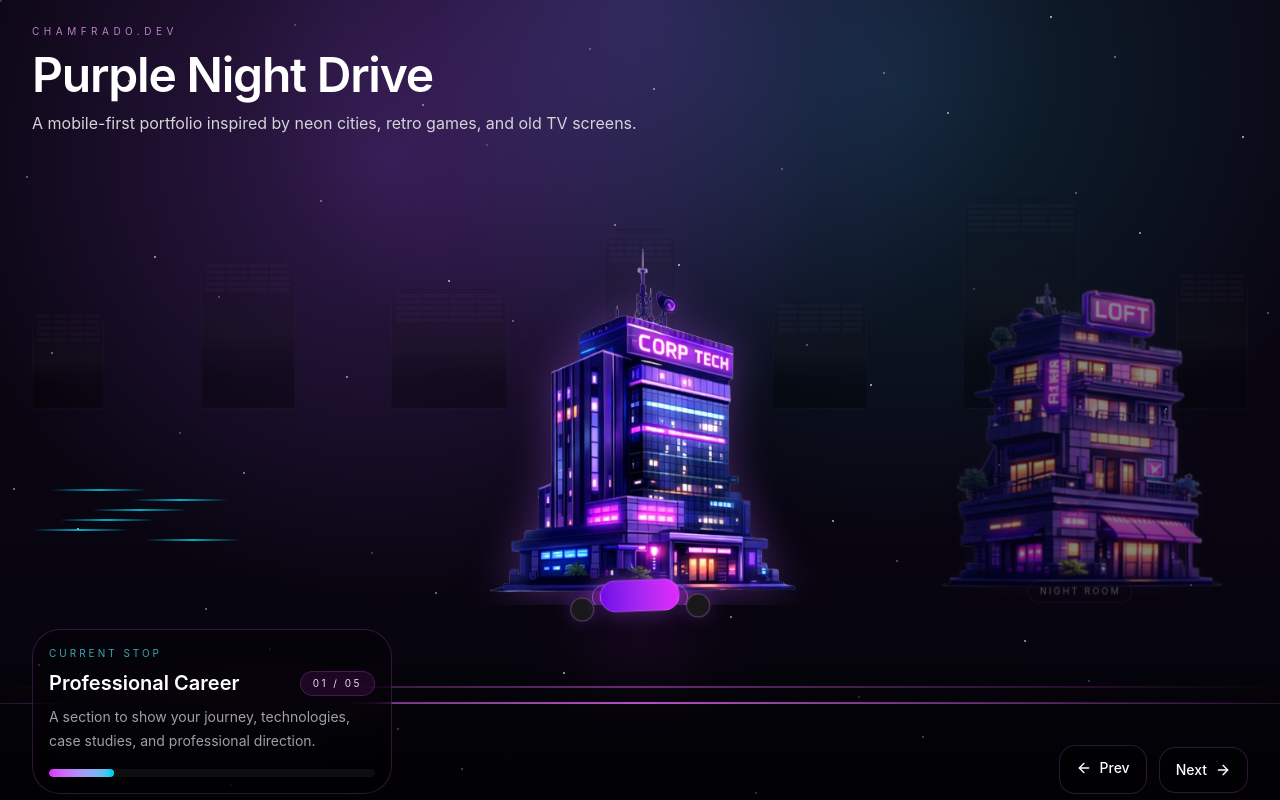
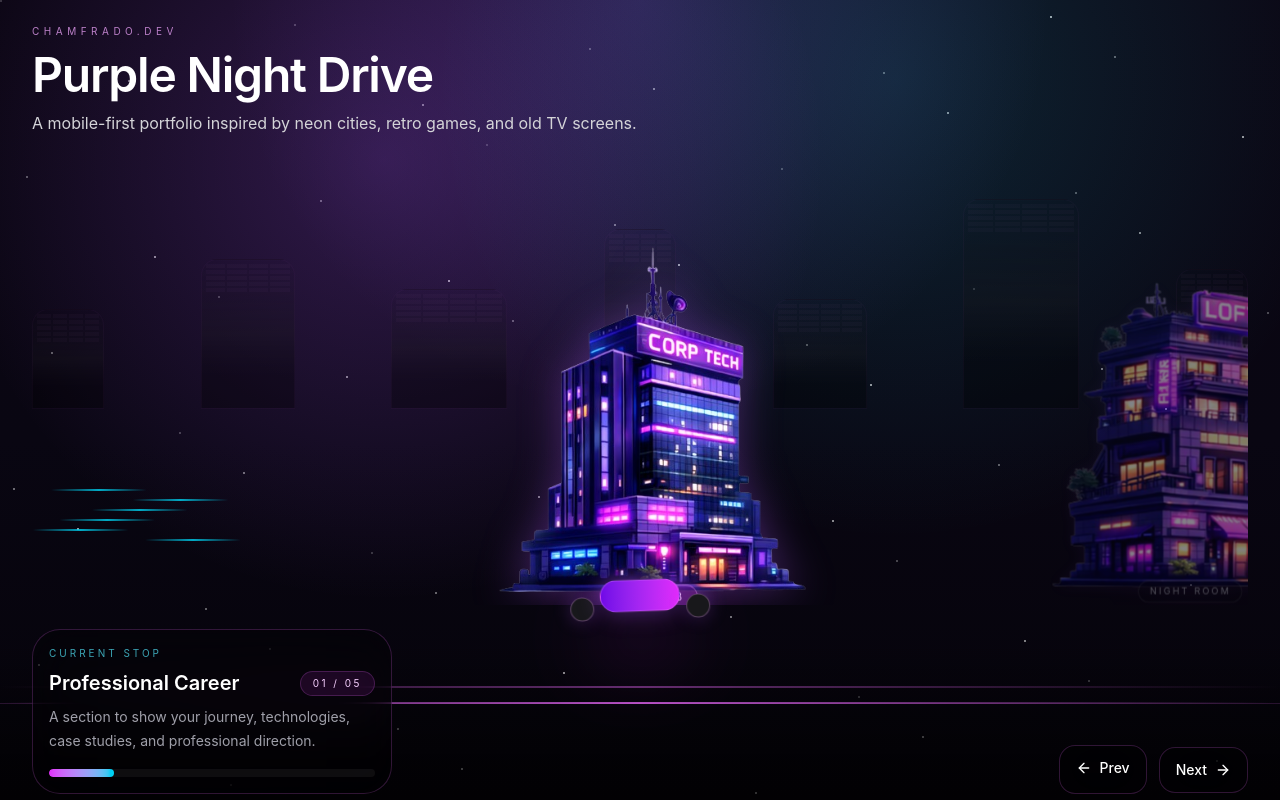
Before and after one commit to Chamfrado/Chamfrado.dev, a React (Vite) app: page / in a window 1280 px wide. Built offline with nearby package versions, Linux system fonts and the light colour scheme.

Commit message:
fix(city): align carousel stops across sections

```diff
--- a/src/components/city/CityView.tsx
+++ b/src/components/city/CityView.tsx
@@ -6,9 +6,17 @@ import CRTPanel from "./CRTPanel";
 import Motorcycle from "./Motorcycle";
 import StreetHUD from "./StreetHUD";
 
-const CARD_WIDTH_MOBILE = 280;
-const CARD_WIDTH_DESKTOP = 360;
-const CARD_GAP = 56;
+const CARD_WIDTH_MOBILE = 320;
+const CARD_WIDTH_DESKTOP = 460;
+const CARD_GAP = 110;
+
+const VISUAL_OFFSET: Record<string, number> = {
+  career: 0,
+  bio: 0,
+  projects: 0,
+  links: -20, // ðŸ‘ˆ THIS is your current issue
+  contact: -10,
+};
 
 function getCardWidth() {
   if (typeof window === "undefined") return CARD_WIDTH_DESKTOP;
@@ -105,7 +113,8 @@ export default function CityView() {
   );
 
   const step = cardWidth + CARD_GAP;
-  const trackOffset = activeIndex * step;
+  const visualOffset = VISUAL_OFFSET[sections[activeIndex].id] ?? 0;
+  const trackOffset = activeIndex * step + visualOffset;
 
   const goPrev = () => {
     setActiveIndex((prev) => (prev === 0 ? 0 : prev - 1));
@@ -150,7 +159,7 @@ export default function CityView() {
               <motion.div
                 className="flex items-end"
                 animate={{
-                  x: `calc(50% - ${cardWidth / 2}px - ${trackOffset}px)`,
+                  x: `calc(50% - ${cardWidth / 2}px - ${trackOffset}px + 10px)`,
                 }}
                 transition={{ type: "spring", stiffness: 90, damping: 20 }}
                 drag="x"
```
